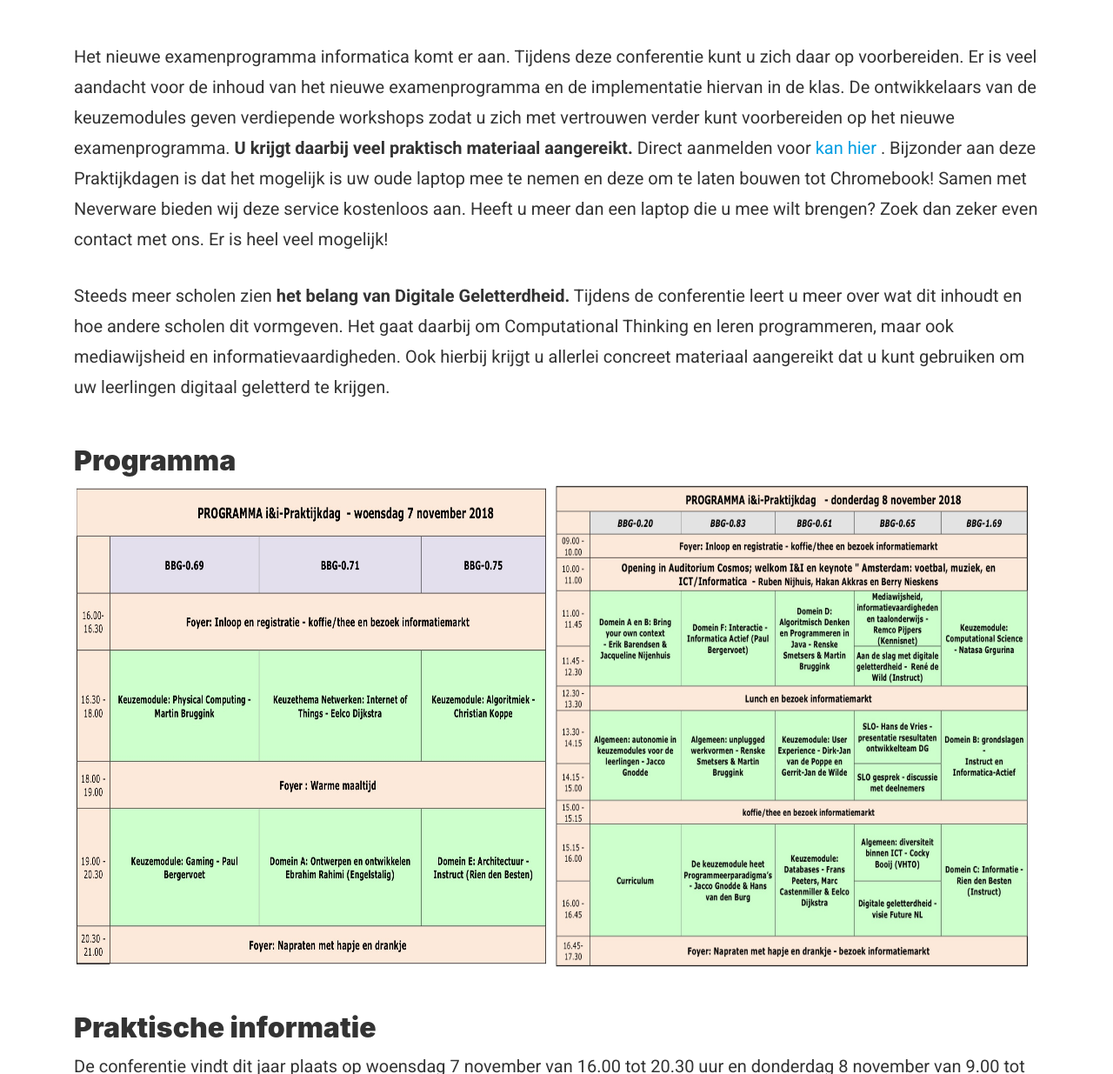
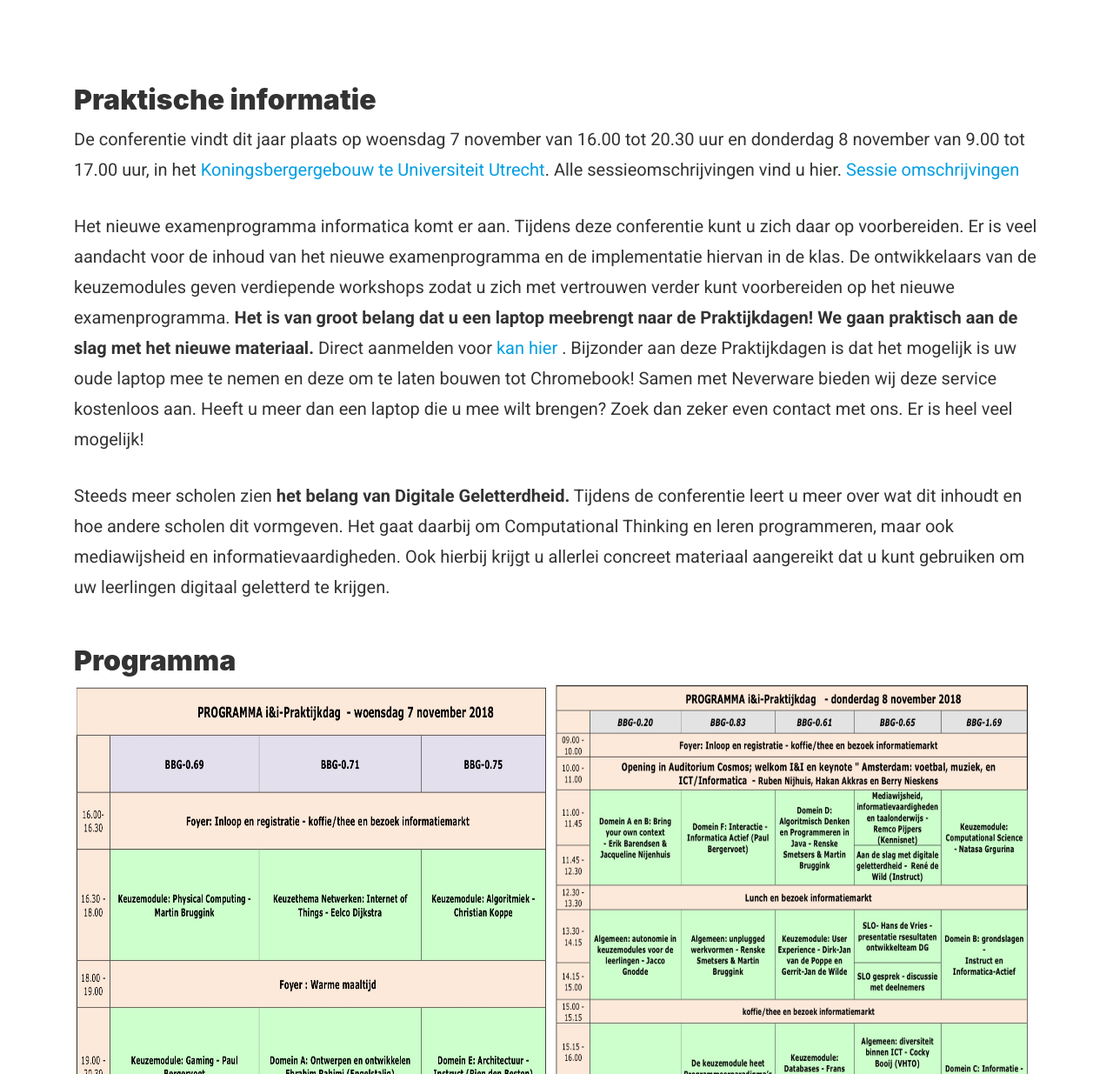
Before and after one commit to ieni/website, a Jekyll site: the page built from _projects/ieni-conferentie-2018.md, in a window 1280 px wide and 1400 px high, scrolled down 279 px. Shown: the part 165-1400 px from the top of the window at 87% size. Built offline with Jekyll 4.4.1, drawn with Linux system fonts in a browser that asks for light colours; some of the changed text lies outside the part shown.

Commit message:
Updated sessions

```diff
--- a/_projects/ieni-conferentie-2018.md
+++ b/_projects/ieni-conferentie-2018.md
@@ -8,8 +8,10 @@
 customWebsiteTitle: "Meer informatie »"
 customBackgroundImage: /assets/img/content/conferentie_locatie.png
 ---
+## Praktische informatie
+De conferentie vindt dit jaar plaats op woensdag 7 november van 16.00 tot 20.30 uur en donderdag 8 november van 9.00 tot 17.00 uur, in het [Koningsbergergebouw te Universiteit Utrecht](https://goo.gl/maps/7CdkZcuYwsL2). Alle sessieomschrijvingen vind u hier. [Sessie omschrijvingen](#SO)
 
-Het nieuwe examenprogramma informatica komt er aan. Tijdens deze conferentie kunt u zich daar op voorbereiden. Er is veel aandacht voor de inhoud van het nieuwe examenprogramma en de implementatie hiervan in de klas. De ontwikkelaars van de keuzemodules geven verdiepende workshops zodat u zich met vertrouwen verder kunt voorbereiden op het nieuwe examenprogramma. **U krijgt daarbij veel praktisch materiaal aangereikt.** Direct aanmelden voor <a href="http://www.smink-registratie.nl/ieni/"> kan hier </a>. Bijzonder aan deze Praktijkdagen is dat het mogelijk is uw oude laptop mee te nemen en deze om te laten bouwen tot Chromebook! Samen met Neverware bieden wij deze service kostenloos aan. Heeft u meer dan een laptop die u mee wilt brengen? Zoek dan zeker even contact met ons. Er is heel veel mogelijk!
+Het nieuwe examenprogramma informatica komt er aan. Tijdens deze conferentie kunt u zich daar op voorbereiden. Er is veel aandacht voor de inhoud van het nieuwe examenprogramma en de implementatie hiervan in de klas. De ontwikkelaars van de keuzemodules geven verdiepende workshops zodat u zich met vertrouwen verder kunt voorbereiden op het nieuwe examenprogramma. **Het is van groot belang dat u een laptop meebrengt naar de Praktijkdagen! We gaan praktisch aan de slag met het nieuwe materiaal.** Direct aanmelden voor <a href="http://www.smink-registratie.nl/ieni/"> kan hier </a>. Bijzonder aan deze Praktijkdagen is dat het mogelijk is uw oude laptop mee te nemen en deze om te laten bouwen tot Chromebook! Samen met Neverware bieden wij deze service kostenloos aan. Heeft u meer dan een laptop die u mee wilt brengen? Zoek dan zeker even contact met ons. Er is heel veel mogelijk!
 
 Steeds meer scholen zien **het belang van Digitale Geletterdheid.** Tijdens de conferentie leert u meer over wat dit inhoudt en hoe andere scholen dit vormgeven. Het gaat daarbij om Computational Thinking en leren programmeren, maar ook mediawijsheid en informatievaardigheden. Ook hierbij krijgt u allerlei concreet materiaal aangereikt dat u kunt gebruiken om uw leerlingen digitaal geletterd te krijgen.
 
```
Also changed, not shown: other parts of _projects/ieni-conferentie-2018.md (+1 -5 lines).
